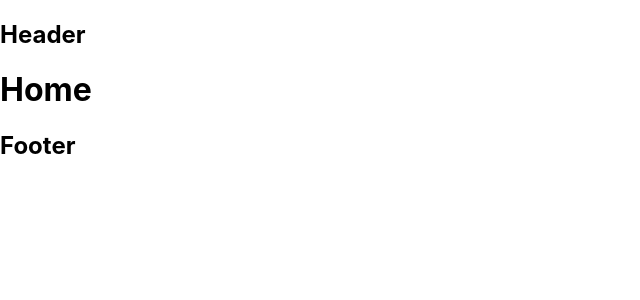
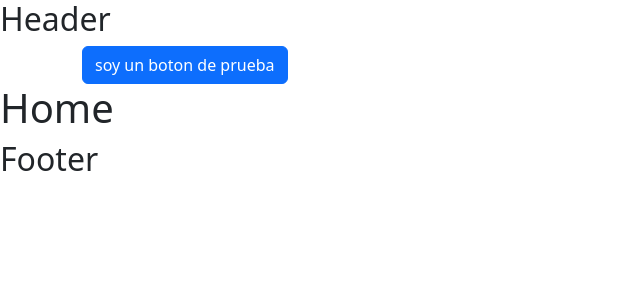
Before and after one commit to nahuelaramburu-rmb/project01, a React (Create React App) app: page / in a window 1280 px wide. Shown: the top 300 px of the page, without its empty margins (0-640 px from the left). Built offline with nearby package versions, Linux system fonts and the light colour scheme.

Commit message:
add bootstrap

```diff
--- a/package.json
+++ b/package.json
@@ -6,6 +6,7 @@
     "@testing-library/jest-dom": "^5.17.0",
     "@testing-library/react": "^13.4.0",
     "@testing-library/user-event": "^13.5.0",
+    "bootstrap": "^5.3.3",
     "react": "^18.3.1",
     "react-dom": "^18.3.1",
     "react-router-dom": "^6.23.1",
--- a/src/App.js
+++ b/src/App.js
@@ -2,7 +2,7 @@ import { BrowserRouter as Router, Route, Routes } from 'react-router-dom';
 import './App.css';
 import Header from './components/Header/Header';
 import Footer from './components/Footer/Footer';
-import Home from './components/Home/Home';
+import Main from './components/Main/Main';
 
 function App() {
   return (
@@ -10,7 +10,7 @@ function App() {
     <Router>
       <Header />
         <Routes>
-          <Route path="/" element={<Home />} />
+          <Route path="/" element={<Main />} />
         </Routes>
         <Footer />
       </Router>
--- a/src/components/Header/Header.jsx
+++ b/src/components/Header/Header.jsx
@@ -6,6 +6,9 @@ const Header = () => {
       <h2>
       Header
       </h2>
+      <div className="container">
+      <button className="btn btn-primary">soy un boton de prueba</button>
+    </div>
     </div>
   );
 }
--- a/src/components/Home/Home.jsx
+++ b/src/components/Main/Main.jsx
@@ -1,6 +1,6 @@
 import React from 'react';
 
-const Home = () => {
+const Main = () => {
   return (
     <div>
       <h1>
@@ -10,4 +10,4 @@ const Home = () => {
   );
 }
 
-export default Home;
+export default Main;
--- a/src/index.js
+++ b/src/index.js
@@ -1,6 +1,7 @@
 import React from 'react';
 import ReactDOM from 'react-dom/client';
 import './index.css';
+import 'bootstrap/dist/css/bootstrap.min.css';
 import App from './App';
 import reportWebVitals from './reportWebVitals';
 
```
Also changed, not shown: src/components/Header/Header.css (added), src/components/Main/Main.css (added), 2 other files (tests, documents, lock files or other folders).
